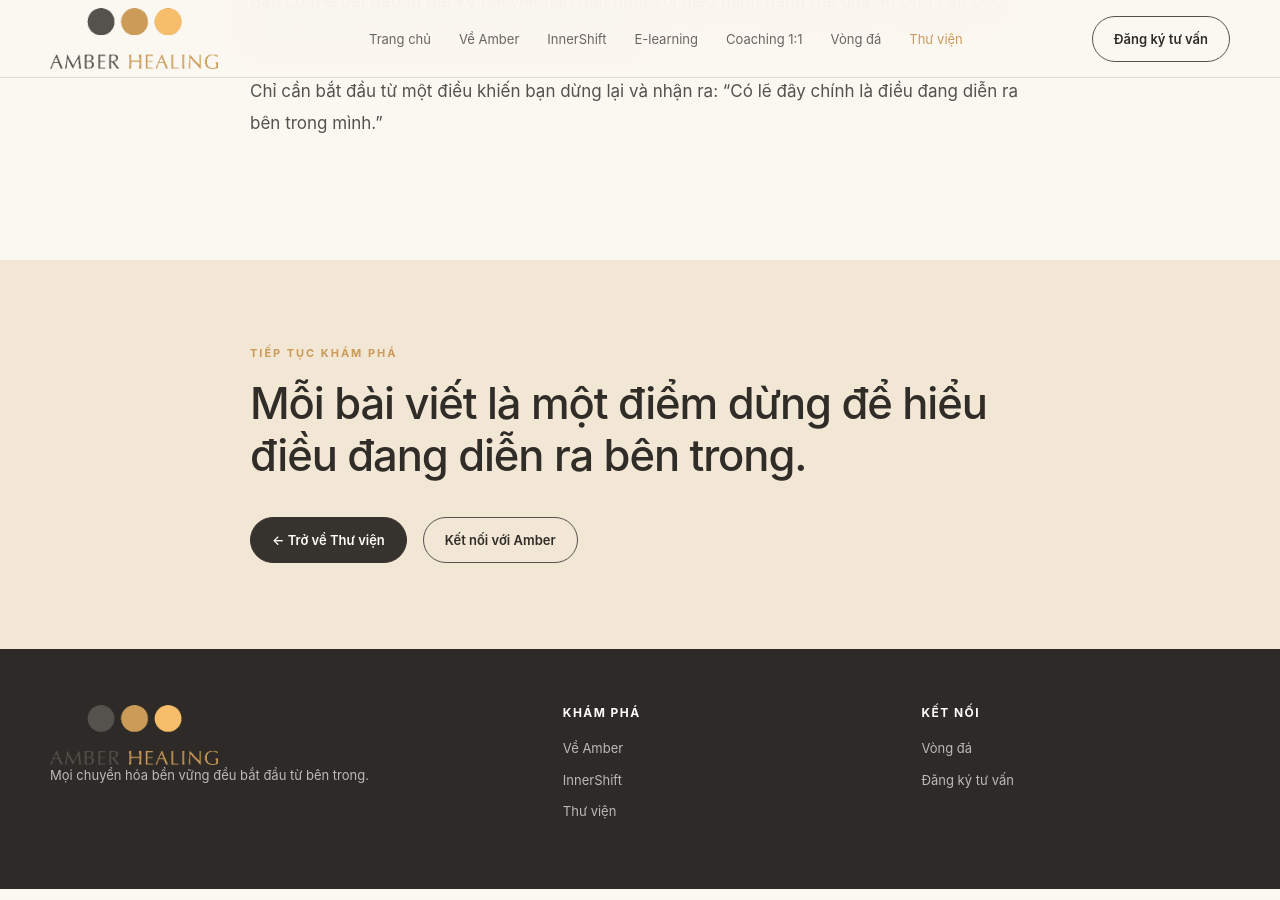
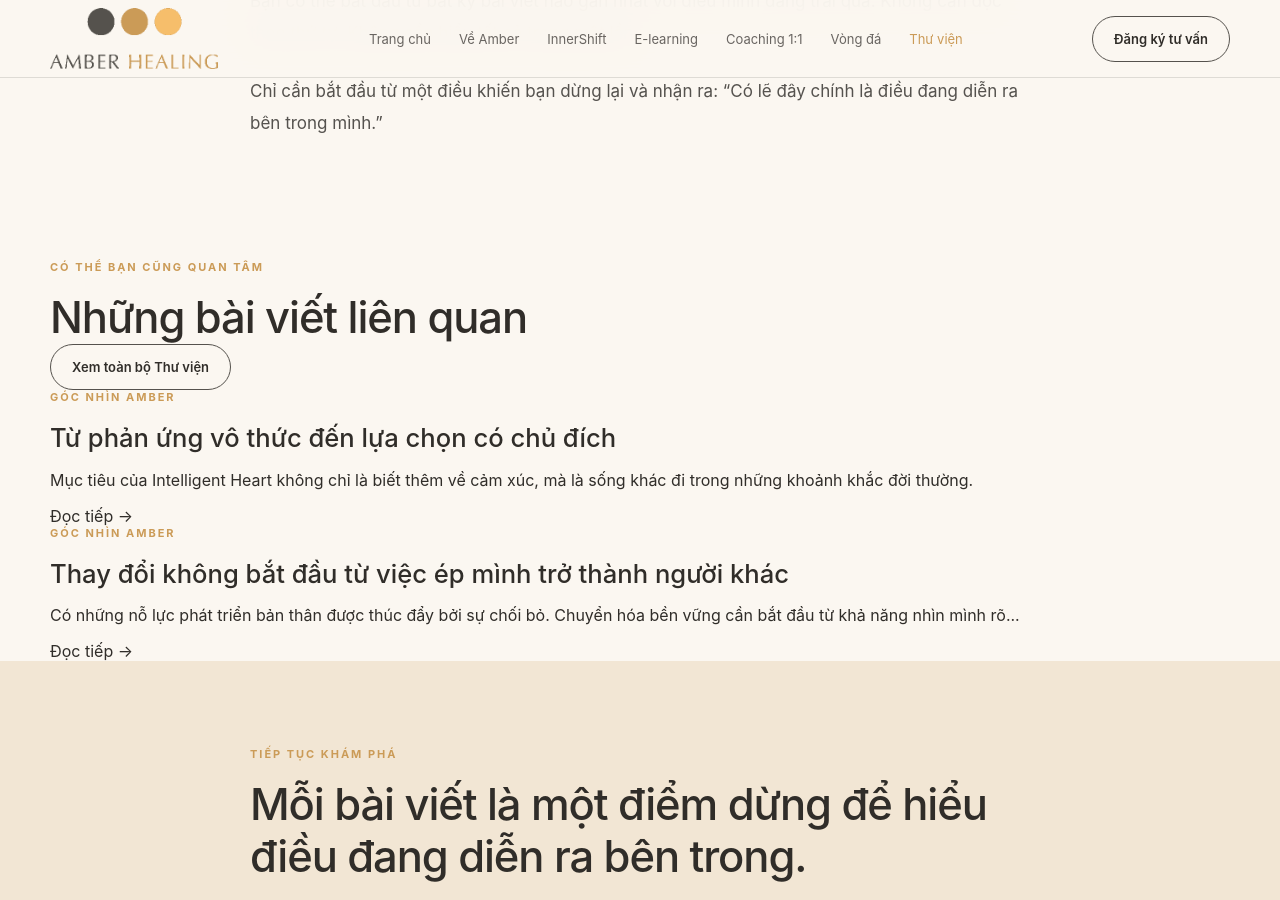
Before and after one commit to dinhhongngoc1511-wq/Amber-healing-website, a Jekyll site: the page built from docs/_posts/2026-07-21-chao-mung-thu-vien-amber.md, in a window 1280 px wide and 900 px high, scrolled down 1155 px. Built offline with Jekyll 4.4.1, drawn with Linux system fonts in a browser that asks for light colours.

Commit message:
Add series navigation and related article recommendations

```diff
--- a/docs/_layouts/post.html
+++ b/docs/_layouts/post.html
@@ -11,9 +11,16 @@
 <header class="header"><div class="shell header-inner"><a href="{{ '/index.html' | relative_url }}"><img class="logo" src="{{ '/logo-web.png' | relative_url }}" alt="Amber Healing"></a><nav class="nav"><a href="{{ '/index.html' | relative_url }}">Trang chủ</a><a href="{{ '/about.html' | relative_url }}">Về Amber</a><a href="{{ '/innershift.html' | relative_url }}">InnerShift</a><a href="{{ '/course.html' | relative_url }}">E-learning</a><a href="{{ '/coaching.html' | relative_url }}">Coaching 1:1</a><a href="{{ '/stones.html' | relative_url }}">Vòng đá</a><a class="active" href="{{ '/library.html' | relative_url }}">Thư viện</a></nav><div class="header-actions"><a class="pill" href="{{ '/contact.html' | relative_url }}">Đăng ký tư vấn</a><button class="menu-toggle" aria-label="Mở menu" aria-expanded="false">☰</button></div></div></header>
 <nav class="mobile-nav"><a href="{{ '/index.html' | relative_url }}">Trang chủ</a><a href="{{ '/about.html' | relative_url }}">Về Amber</a><a href="{{ '/innershift.html' | relative_url }}">InnerShift</a><a href="{{ '/course.html' | relative_url }}">E-learning</a><a href="{{ '/coaching.html' | relative_url }}">Coaching 1:1</a><a href="{{ '/stones.html' | relative_url }}">Vòng đá</a><a href="{{ '/library.html' | relative_url }}">Thư viện</a><a href="{{ '/contact.html' | relative_url }}">Đăng ký tư vấn</a></nav>
 <main>
-<section class="article-hero"><div class="article-shell"><p class="breadcrumb"><a href="{{ '/library.html' | relative_url }}">Thư viện Amber</a> / {{ page.category }}</p><p class="eyebrow">{{ page.category | default: "Góc nhìn Amber" }}</p><h1>{{ page.title }}</h1><div class="article-meta"><span>{{ page.date | date: "%d.%m.%Y" }}</span><span>{{ page.author | default: "Amber Healing" }}</span>{% if page.reading_time %}<span>{{ page.reading_time }}</span>{% endif %}</div>{% if page.description %}<p class="lead">{{ page.description }}</p>{% endif %}</div></section>
+<section class="article-hero"><div class="article-shell"><p class="breadcrumb"><a href="{{ '/library.html' | relative_url }}">Thư viện Amber</a> / {{ page.category }}</p>{% if page.series %}<p class="series-label">Series · {{ page.series }} · Phần {{ page.series_order }}</p>{% else %}<p class="eyebrow">{{ page.category | default: "Góc nhìn Amber" }}</p>{% endif %}<h1>{{ page.title }}</h1><div class="article-meta"><span>{{ page.date | date: "%d.%m.%Y" }}</span><span>{{ page.author | default: "Amber Healing" }}</span>{% if page.reading_time %}<span>{{ page.reading_time }}</span>{% endif %}</div>{% if page.description %}<p class="lead">{{ page.description }}</p>{% endif %}</div></section>
 {% if page.cover %}<div class="article-cover article-shell"><img src="{{ page.cover | relative_url }}" alt="{{ page.title }}"></div>{% endif %}
 <article class="article-body article-shell">{{ content }}</article>
+{% if page.series %}
+{% assign prev_order = page.series_order | minus: 1 %}{% assign next_order = page.series_order | plus: 1 %}
+{% assign prev_post = nil %}{% assign next_post = nil %}
+{% for post in site.posts %}{% if post.series == page.series %}{% if post.series_order == prev_order %}{% assign prev_post = post %}{% endif %}{% if post.series_order == next_order %}{% assign next_post = post %}{% endif %}{% endif %}{% endfor %}
+<section class="series-nav"><div class="article-shell"><p class="eyebrow">Series · {{ page.series }}</p><div class="series-nav-grid">{% if prev_post %}<a class="series-link previous" href="{{ prev_post.url | relative_url }}"><span>← Bài trước</span><strong>{{ prev_post.title }}</strong></a>{% else %}<div></div>{% endif %}{% if next_post %}<a class="series-link next" href="{{ next_post.url | relative_url }}"><span>Đọc tiếp →</span><strong>{{ next_post.title }}</strong></a>{% else %}<a class="series-link next" href="{{ '/course.html' | relative_url }}"><span>Khám phá tiếp →</span><strong>Intelligent Heart Online</strong></a>{% endif %}</div></div></section>
+{% endif %}
+<section class="related-posts"><div class="shell"><div class="related-head"><div><p class="eyebrow">Có thể bạn cũng quan tâm</p><h2>Những bài viết liên quan</h2></div><a class="pill" href="{{ '/library.html' | relative_url }}">Xem toàn bộ Thư viện</a></div><div class="related-grid">{% assign related_count = 0 %}{% for post in site.posts %}{% if post.url != page.url and post.category == page.category and related_count < 3 %}<article class="related-card"><p class="eyebrow">{{ post.category }}</p><h3><a href="{{ post.url | relative_url }}">{{ post.title }}</a></h3><p>{{ post.description | truncate: 125 }}</p><a class="link" href="{{ post.url | relative_url }}">Đọc tiếp →</a></article>{% assign related_count = related_count | plus: 1 %}{% endif %}{% endfor %}</div></div></section>
 <section class="article-return"><div class="article-shell"><p class="eyebrow">Tiếp tục khám phá</p><h2>Mỗi bài viết là một điểm dừng để hiểu điều đang diễn ra bên trong.</h2><div class="hero-actions"><a class="button" href="{{ '/library.html' | relative_url }}">← Trở về Thư viện</a><a class="pill" href="{{ '/contact.html' | relative_url }}">Kết nối với Amber</a></div></div></section>
 </main>
 <footer class="footer"><div class="shell footer-grid"><div><img class="logo" src="{{ '/logo-web.png' | relative_url }}" alt="Amber Healing"><p>Mọi chuyển hóa bền vững đều bắt đầu từ bên trong.</p></div><div><h4>Khám phá</h4><a href="{{ '/about.html' | relative_url }}">Về Amber</a><a href="{{ '/innershift.html' | relative_url }}">InnerShift</a><a href="{{ '/library.html' | relative_url }}">Thư viện</a></div><div><h4>Kết nối</h4><a href="{{ '/stones.html' | relative_url }}">Vòng đá</a><a href="{{ '/contact.html' | relative_url }}">Đăng ký tư vấn</a></div></div></footer>
```
